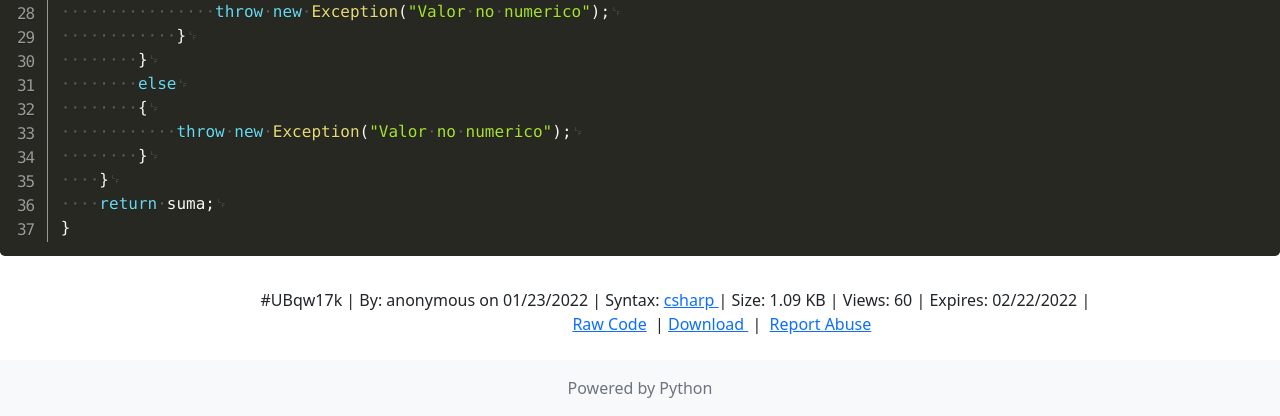
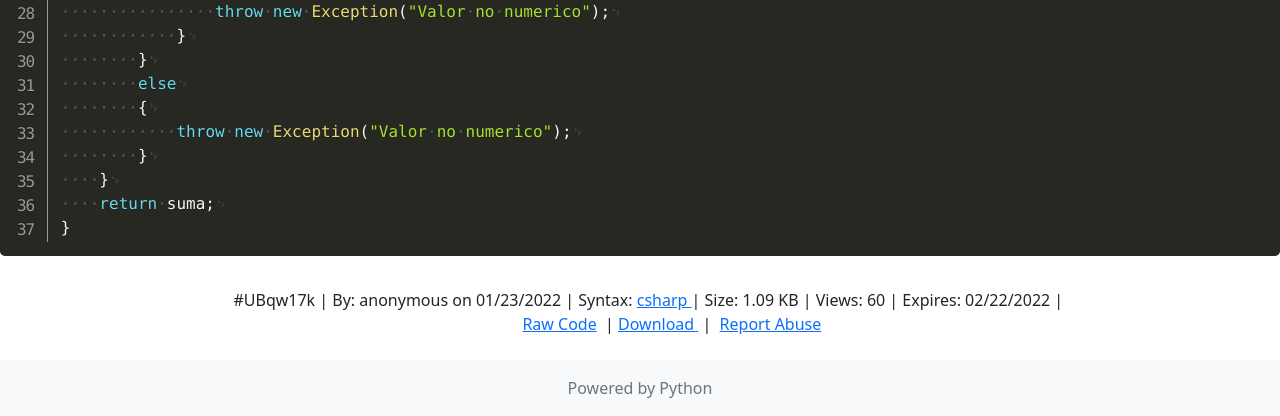
Before and after one commit to jeremystevens/pybin, a Flask app: a page that uses templates/view.html in a window 1280 px wide; the page is wider, and only the part inside the window is pictured. Shown: the part 840-1256 px from the top of that part. Run offline with Flask 2, Linux system fonts and the light colour scheme; data comes from the database, SQL or seed files in the repository; both versions use the stored data as it was after the commit; some libraries are stand-ins or nearby versions.

Commit message:
fixed display issues

```diff
--- a/templates/posts.html
+++ b/templates/posts.html
@@ -85,7 +85,7 @@
             <div class="table-responsive">
                 <Br><Br>
                 <table width="100%" Height="" id="archvie" border="0" class="table table-sm table-dark">
-                    <thead class="thead-light">
+                    <thead class="thead-dark">
                     <tr>
                          <th scope="col">ID</th>
                          <th scope="col">Title</th>
--- a/templates/view.html
+++ b/templates/view.html
@@ -122,7 +122,7 @@
 
                   </code></pre>
 
-                <br>&nbsp;&nbsp;&nbsp;&nbsp;&nbsp;&nbsp;&nbsp;&nbsp;&nbsp;&nbsp;&nbsp;&nbsp;&nbsp;&nbsp;&nbsp;&nbsp;
+                <br>&nbsp;&nbsp;&nbsp;
                  #{{ post_id }} |
                 By:
                 anonymous on
@@ -135,7 +135,7 @@
                 {{ post_hits }} | Expires:
                 {{ post_expire }} | <Br>
 
-                <div id="options" style="position:relative;left:86px;top:21%;width:100%;"><a href="../raw/{{ post_id }}"
+                <div id="options" style="position:relative;left:36px;top:21%;width:100%;"><a href="../raw/{{ post_id }}"
                                                                                              target="popupwindow">Raw
                     Code</a>&nbsp;
                     <?=$bitly;?>| <a href="/download/{{ post_id }}" target="popupwindow"> Download </a> &nbsp;| &nbsp;<a
```
Also changed, not shown: pybin.db.
